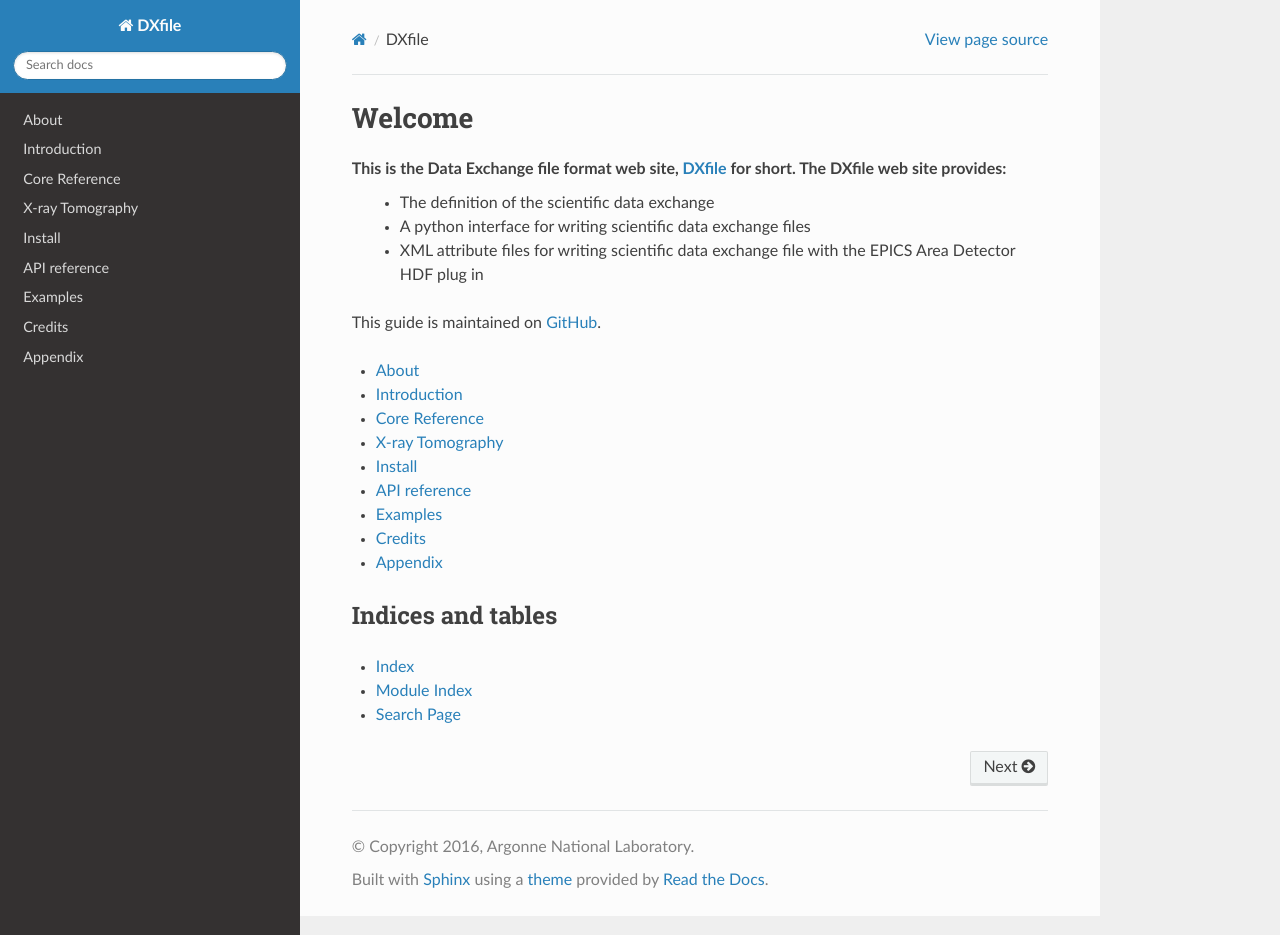
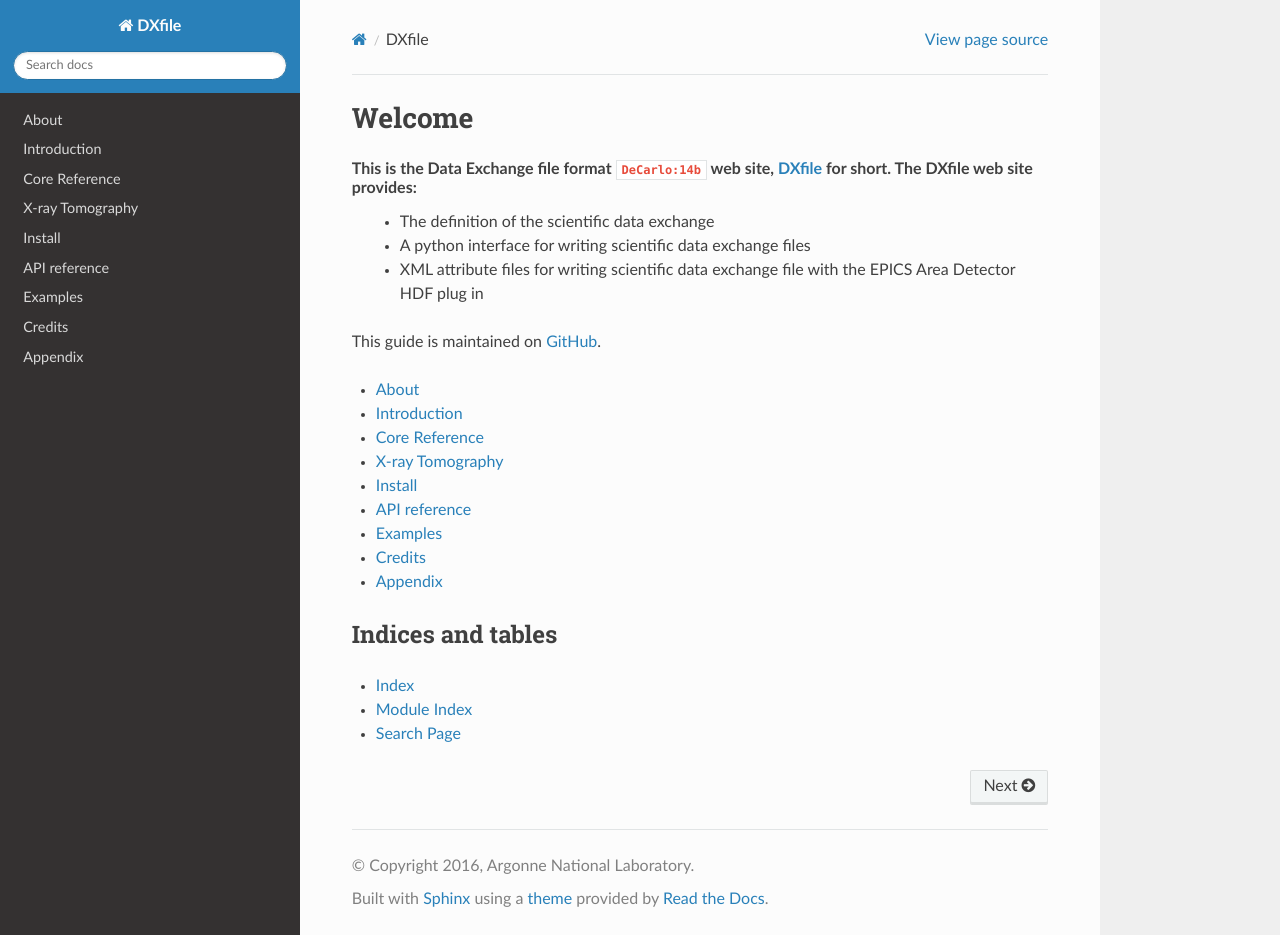
Before and after one commit to data-exchange/dxfile, a Sphinx documentation site: the page built from doc/index.rst, in a window 1280 px wide and 935 px high. Built offline with Sphinx 7.4.7 and the Read the Docs theme 2.0.0, drawn with Linux system fonts in a browser that asks for light colours; cross-references to code outside the pages are shown as plain code.

Commit message:
added refs

```diff
--- a/doc/index.rst
+++ b/doc/index.rst
@@ -4,7 +4,7 @@
 Welcome
 =======
 
-This is the Data Exchange file format web site, `DXfile <https://github.com/data-exchange/dxfile>`_ for short. The DXfile web site provides:
+This is the Data Exchange file format :cite:`DeCarlo:14b` web site, `DXfile <https://github.com/data-exchange/dxfile>`_ for short. The DXfile web site provides:
     - The definition of the scientific data exchange
     - A python interface for writing scientific data exchange files
     - XML attribute files for writing scientific data exchange file with the EPICS Area Detector HDF plug in
```
